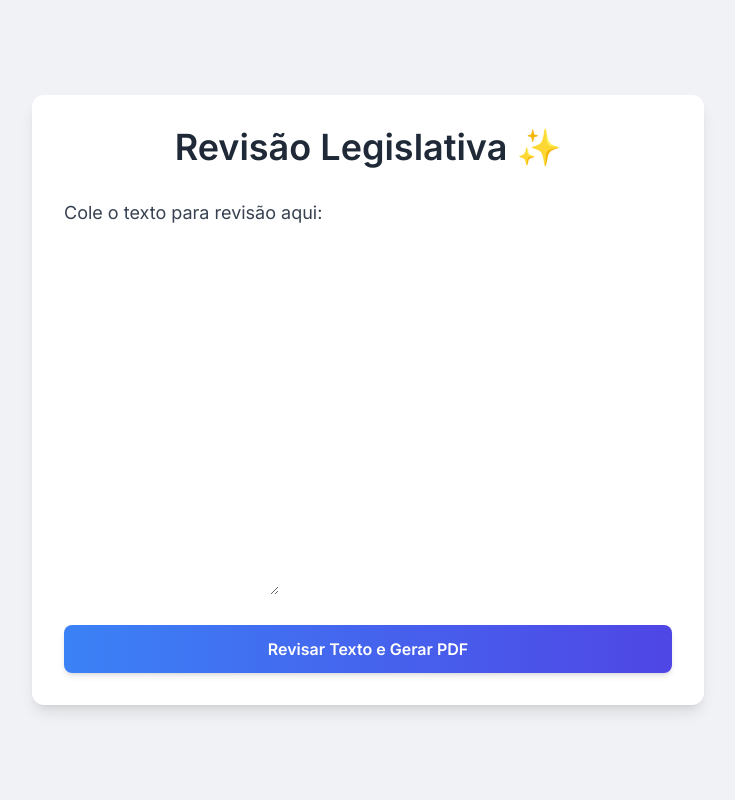
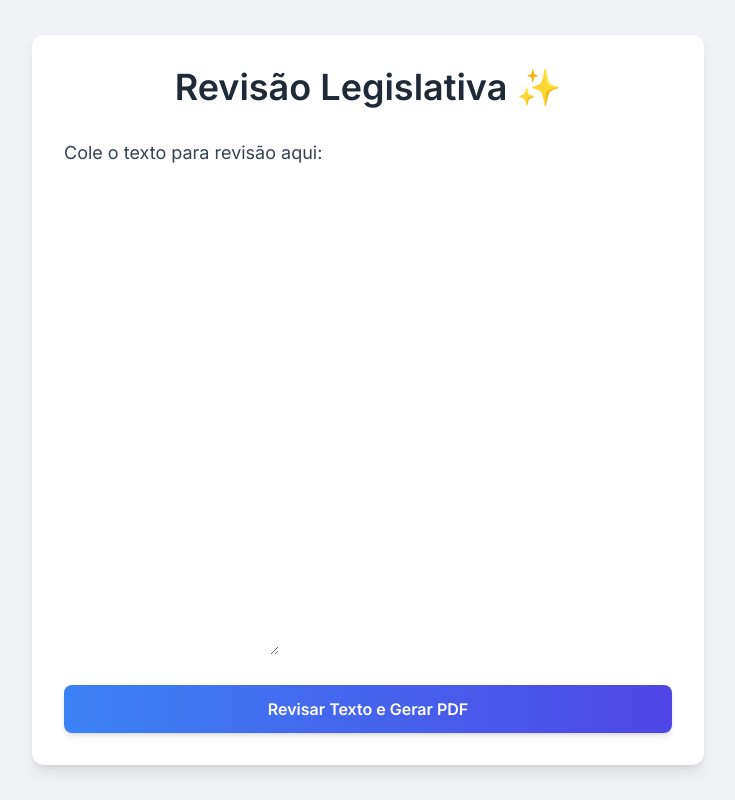
Before and after one commit to doni010520/revisor_de_questoes_discursivas, a Flask app: page / in a window 1280 px wide. Shown: the whole page, without its empty margins (272-1007 px from the left). Run offline with Flask 3, Linux system fonts and the light colour scheme; some libraries are stand-ins or nearby versions.

Commit message:
Update index.html

```diff
--- a/templates/index.html
+++ b/templates/index.html
@@ -65,9 +65,9 @@
                 <textarea
                     id="texto"
                     name="texto"
-                    rows="15"  <!-- Aumentamos as linhas já que não há upload -->
+                    rows="20"  <!-- Aumentamos as linhas -->
                     required
-                    class="shadow-sm appearance-none border rounded-lg w-full py-3 px-4 text-gray-700 leading-tight focus:outline-none focus:ring-2 focus:ring-blue-500 focus:border-transparent transition duration-200 ease-in-out"
+                    class="shadow-sm appearance-none border rounded-lg w-full py-3 px-4 text-gray-700 leading-tight focus:outline-none focus:ring-2 focus:ring-blue-500 focus:border-transparent transition duration-200 ease-in-out min-h-64" <!-- Adicionado min-h-64 -->
                     placeholder="Ex: 'O art. 5º da CF/88 garante a inviolabilidade do direito à vida.'">
                 </textarea>
             </div>
```
